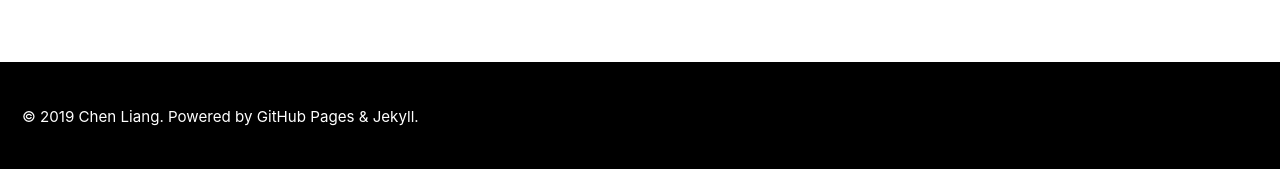
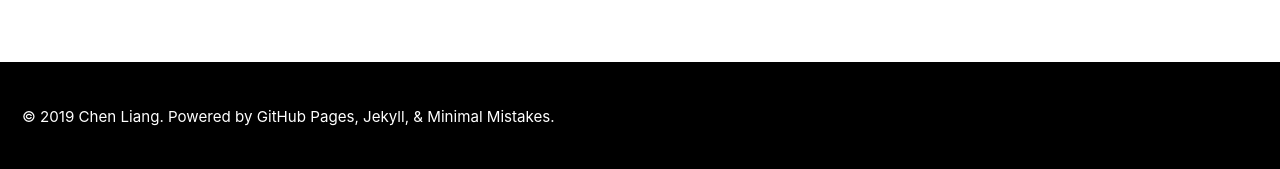
Before and after one commit to nehcgnail/nehcgnail.github.io, a Jekyll site: the page built from _pages/research.md, in a window 1280 px wide. Shown: the part 1378-1547 px from the top of the page. Built offline with Jekyll 4.4.1, drawn with Linux system fonts in a browser that asks for light colours; cached includes are drawn as plain includes; nearby versions of some CDN libraries.

```diff
--- a/_includes/footer.html
+++ b/_includes/footer.html
@@ -20,4 +20,4 @@
 </div>
 -->
 
-<div class="page__footer-copyright">&copy; {{ site.time | date: '%Y' }} {{ site.name | default: site.title }}. {{ site.data.ui-text[site.locale].powered_by | default: "Powered by" }} <a href="https://pages.github.com" rel="nofollow">GitHub Pages</a> &amp; <a href="https://jekyllrb.com" rel="nofollow">Jekyll</a>.</div>
+<div class="page__footer-copyright">&copy; {{ site.time | date: '%Y' }} {{ site.name | default: site.title }}. {{ site.data.ui-text[site.locale].powered_by | default: "Powered by" }} <a href="https://pages.github.com" rel="nofollow">GitHub Pages</a>, <a href="https://jekyllrb.com" rel="nofollow">Jekyll</a>, &amp; <a href="https://mademistakes.com/work/minimal-mistakes-jekyll-theme/" rel="nofollow">Minimal Mistakes</a>.</div>
```
Also changed, not shown: _pages/people.md (+1 -1 lines).
